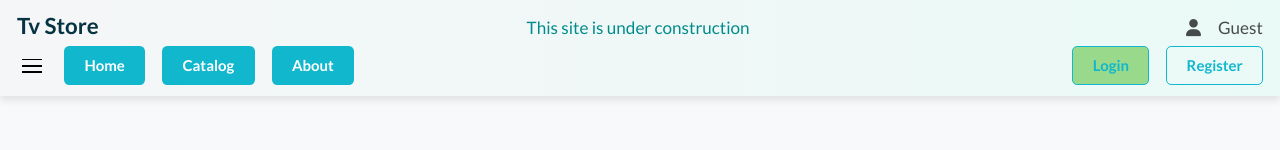
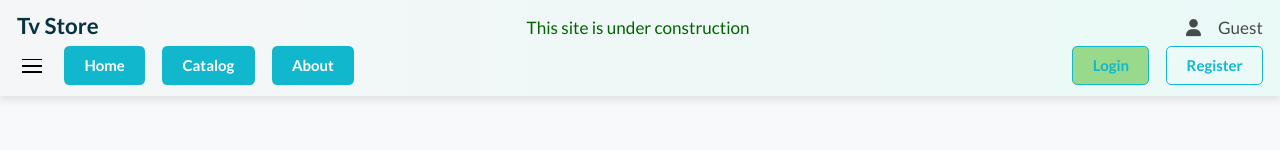
Before and after one commit to Webeltek/item_store, a React (Vite) app in the folder client/: page /login in a window 1280 px wide. Shown: the top 150 px of the page. Built offline with nearby package versions, Linux system fonts and the light colour scheme; no server answers.

Commit message:
change under constr color

```diff
--- a/client/src/components/header/Header.jsx
+++ b/client/src/components/header/Header.jsx
@@ -19,7 +19,7 @@ export default function Header({
                 <Stack className={classes.topHeader} gap="0">
                     <Group justify='space-between' align='baseline' p="0 1rem">
                         <span className={classes.siteTitle}>Tv Store</span>
-                        <span style={{ color: "darkcyan"}}>This site is under construction</span>
+                        <span style={{ color: "darkgreen"}}>This site is under construction</span>
                         <div className={classes.profileMenu}>
                             <i className={`fa-solid fa-user ${classes["profile-menu-icon"]}`}></i>
                             { isAuthenticated ?
```
